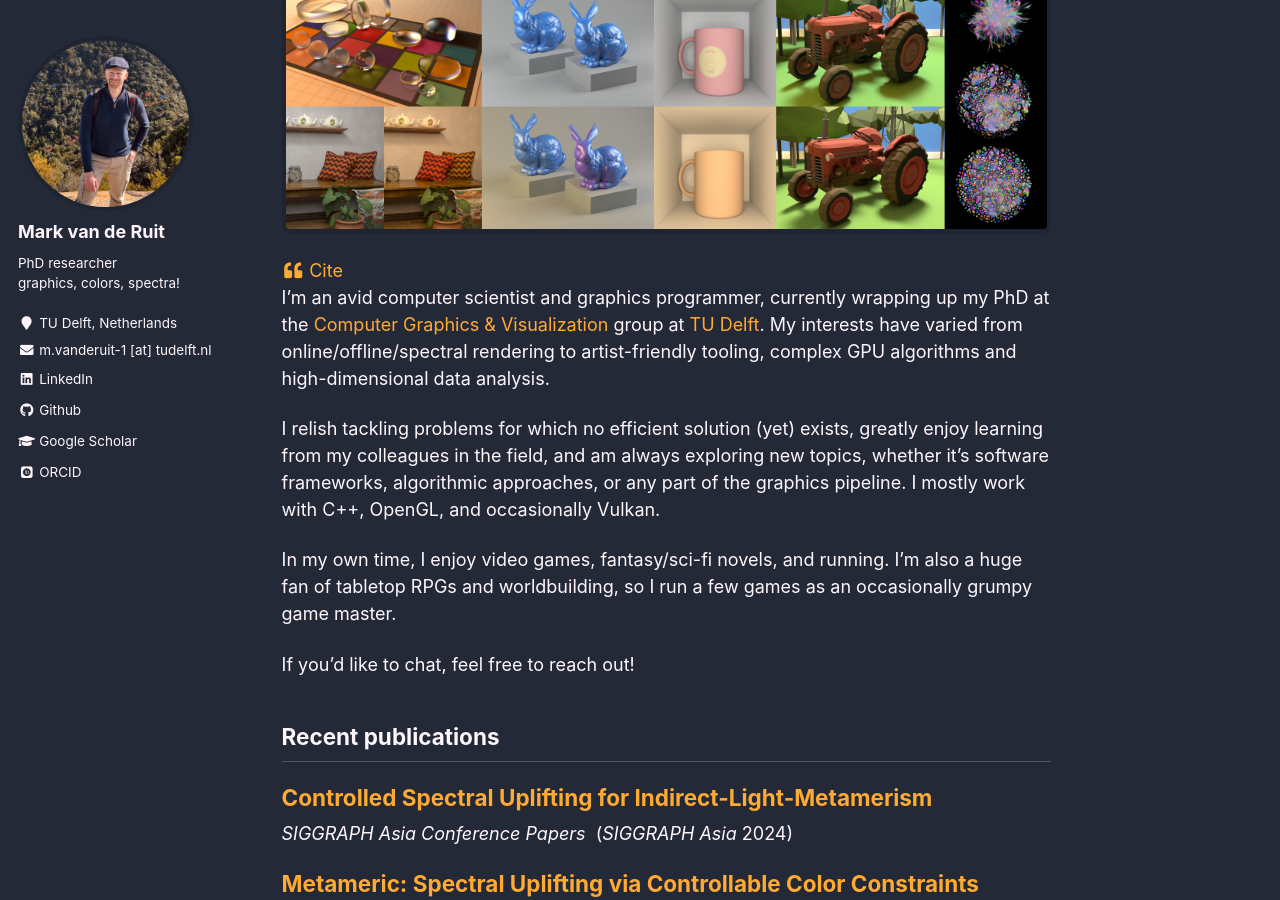
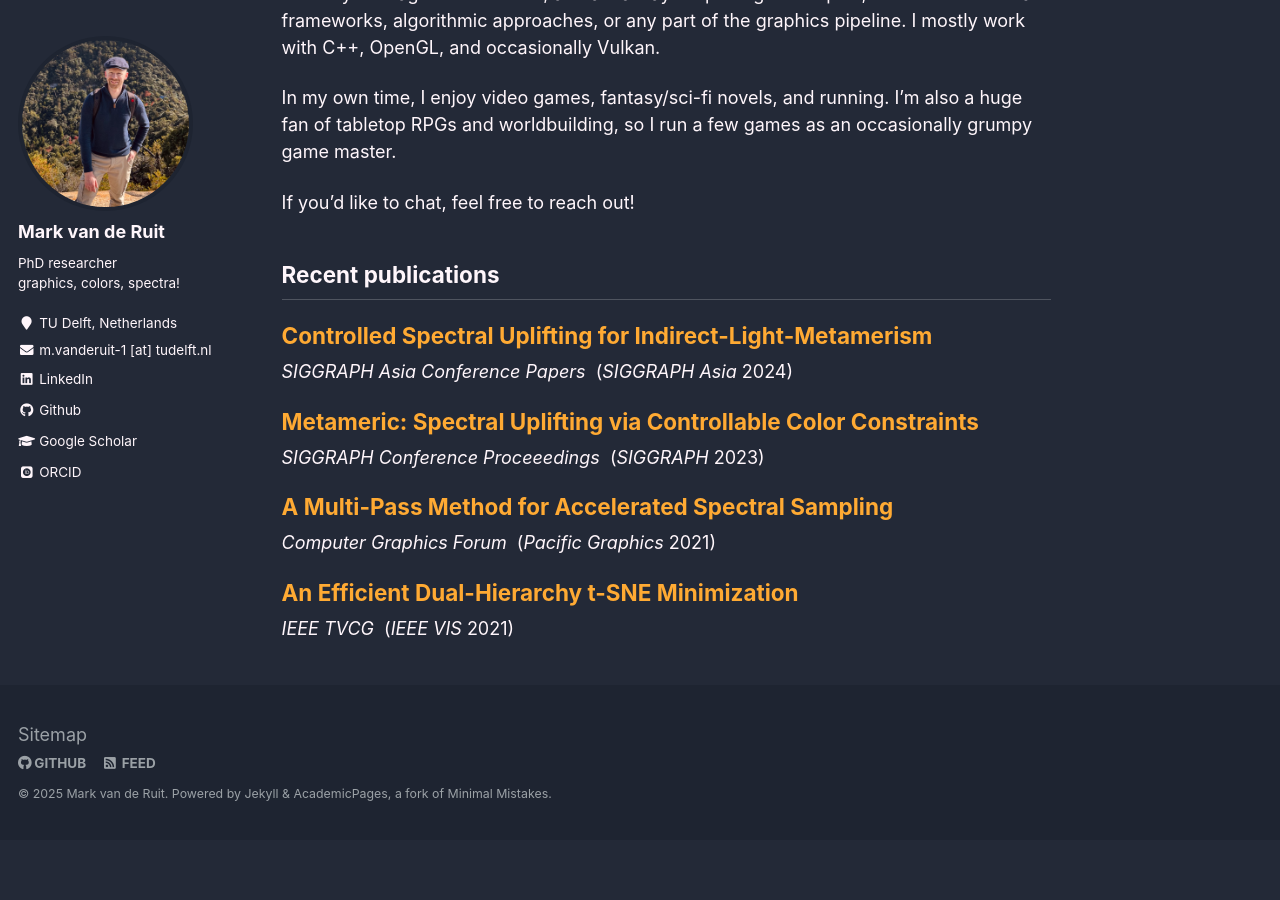
Before and after one commit to Markvanderuit/markvanderuit.github.io, a Jekyll site: the page built from _pages/about.md, in a window 1280 px wide and 900 px high, scrolled down 619 px. Built offline with Jekyll 4.4.1, drawn with Linux system fonts in a browser that asks for light colours; some web fonts are replaced; after the commit the page ends 1459 px from its top, so only the background shows below that.

Commit message:
Removed redundant elements from default/simple_page

```diff
--- a/_layouts/default.html
+++ b/_layouts/default.html
@@ -16,10 +16,6 @@ layout: compress
     {% include browser-upgrade.html %}
     {% include masthead.html %}
 
-    {% if page.image %}
-      <p><img src="{{ page.image }}" alt="page_image" class="page__image"/></p>
-    {% endif %}
-
     {{ content }}
 
     <div class="page__footer">
--- a/_layouts/simple_page.html
+++ b/_layouts/simple_page.html
@@ -25,7 +25,6 @@ layout: default
           {% if page.image %}
             <p><img src="{{ page.image }}" alt="page_image" class="page__image"/></p>
           {% endif %}
-          {% include single_publication_buttons.md %}
         </header>
       {% endunless %}
 
```
